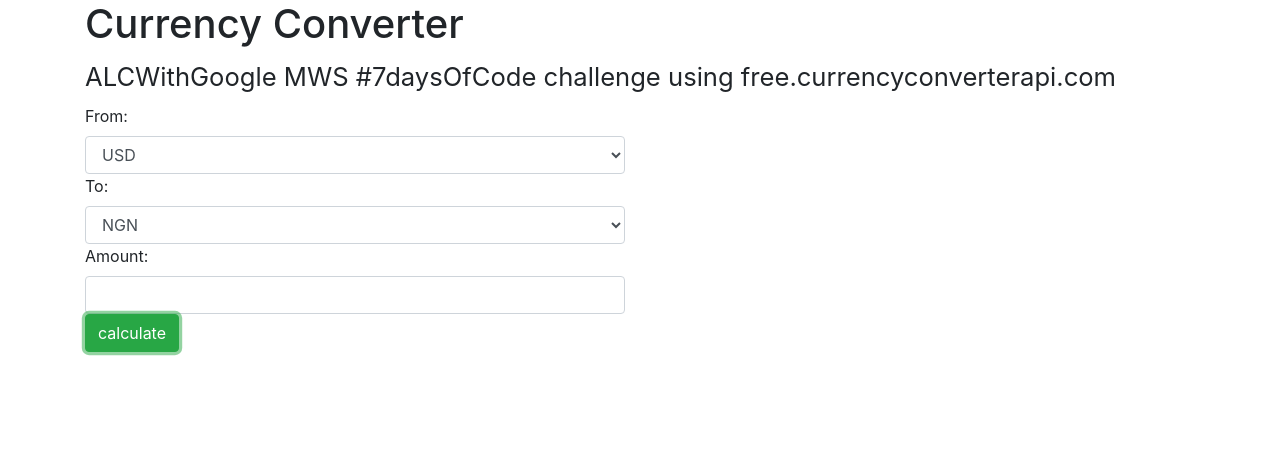
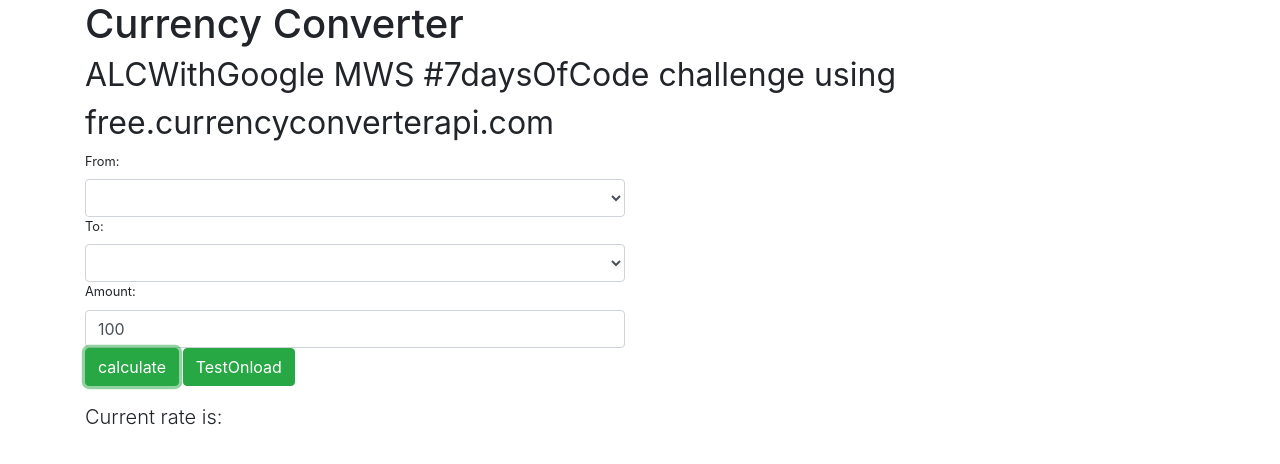
Before and after one commit to aghogho-u/Currency-converter, a plain HTML site: page index.html in a window 1280 px wide. Both pictures are taken after a click on the button "calculate". Drawn offline with nearby package versions, Linux system fonts and the light colour scheme; no server answers.

Commit message:
Updated script and a little html

```diff
--- a/index.html
+++ b/index.html
@@ -10,15 +10,13 @@
     <script src="main.js"></script>
 </head>
 <body>
+
   <div class="container">
     <div class="row">
       <div class="col-md-12">
         <div class="page-header">
           <h1>Currency Converter
-              <small><small><br/>ALCWithGoogle MWS #7daysOfCode challenge using free.currencyconverterapi.com</small></small></h1>
-
-              <!--The currencies used in the drop down are requested from <a href="https://free.currencyconverterapi.com/api/v5/currencies?" target="-blank"><q>https://free.currencyconverterapi.com/api/v5/currencies?-->
-
+            <small><br/>ALCWithGoogle MWS #7daysOfCode challenge using free.currencyconverterapi.com</h1>
               </div>
 
 
@@ -28,29 +26,26 @@
               <form role="form" class="form">
                 <div classs="form-group">
                   <label class="label-control" for="currencyFrom">From:</label>
-                    <select class="form-control" id="currencyFrom" name="currencyFrom">
-					<option>USD</option>
-					</select>
+                  <select class="form-control" id="currencyFrom" name="currencyFrom"> <option></option></select>
                 </div>
 
                 <div classs="form-group">
                   <label class="label-control" for="currencyTo">To:</label>
-                    <select class="form-control" id="currencyTo" name="currencyTo">
-					<option>NGN</option>
-					</select>
+                  <select class="form-control" id="currencyTo" name="currencyTo"><option></option></select>
                 </div>
 
                 <div classs="form-group">
                   <label class="label-control" for="amount">Amount:</label>
-                    <input type="text" class="form-control" id="amount" name="amount" />
+                  <input type="text" class="form-control" id="amount" name="amount" value="100"/>
                 </div>
 
                 <div class="form-group">
                   <input type="button" value="calculate" onclick="getConversionRates()" class="btn btn-success" />
+  <input type="button" value="TestOnload" onclick="testOnload()" class="btn btn-success" />
                 </div>
 
                 <div classs="form-group">
-                    <label id="result" class="label-control lead"></label>
+                  <label id="result" class="label-control lead">   </label>
                 </div>
               </form>
             </div>
@@ -61,7 +56,6 @@
       </div>
     </div>
 
-
 <script src="https://code.jquery.com/jquery-3.3.1.slim.min.js" integrity="sha384-q8i/X+965DzO0rT7abK41JStQIAqVgRVzpbzo5smXKp4YfRvH+8abtTE1Pi6jizo" crossorigin="anonymous"></script>
 <script src="https://cdnjs.cloudflare.com/ajax/libs/popper.js/1.14.0/umd/popper.min.js" integrity="sha384-cs/chFZiN24E4KMATLdqdvsezGxaGsi4hLGOzlXwp5UZB1LY//20VyM2taTB4QvJ" crossorigin="anonymous"></script>
 <script src="https://stackpath.bootstrapcdn.com/bootstrap/4.1.0/js/bootstrap.min.js" integrity="sha384-uefMccjFJAIv6A+rW+L4AHf99KvxDjWSu1z9VI8SKNVmz4sk7buKt/6v9KI65qnm" crossorigin="anonymous"></script>
--- a/main.js
+++ b/main.js
@@ -1,29 +1,93 @@
-
-
-//document.getElementById("result").innerHTML += 306.00
 function getConversionRates() {
-
-  let labelVal = document.getElementById("result").innerHTML;
-
+  let labelVal = document.getElementById("result");
+  labelVal.innerHTML = "Current rate is: ";
+  let currAmt = parseFloat(document.getElementById("amount").value);
   let currFrSelect = document.getElementById("currencyFrom").value;
 
   let currToSelect = document.getElementById("currencyTo").value;
 
-  let currPair = currFrSelect + "_" + currToSelect;
+  let currPair = `${currFrSelect}_${currToSelect}`;
+  let url = `https://free.currencyconverterapi.com/api/v5/convert?q=${currPair}&compact=ultra`;
 
-  let url = 'https://free.currencyconverterapi.com/api/v5/convert?q='
+  function logResult(data) {
+    let result = parseFloat(
+      Math.round(data[currPair] * currAmt)
+    ).toLocaleString();
+    console.log(data);
+    labelVal.innerHTML += result;
+  }
 
-  fetch(url + currPair).then(calculateRate(data))
+  function logError(error) {
+    console.log("Fetching the currency pair was a problem: \n", error);
+  }
 
-  function calculateRate(data){
-   // alert(data)  ;
-    try {
-       let currFrAmt = parseFloat(document.getElementById("amount").value);
-       labelVal +=(numeral(currFrAmt * data[currPair].val).format("0,0.00[0]"));
+  function validateResponse(response) {
+    if (!response.ok) {
+      throw Error(response.statusText);
+    }
+    return response;
+  }
 
-     } catch (e) {
-      alert("There is an error somewhere.");
+  function readResponseAsJSON(response) {
+    return response.json();
+  }
+
+  function fetchJSON(x) {
+    fetch(x)
+      .then(validateResponse)
+      .then(readResponseAsJSON)
+      .then(logResult)
+      .catch(logError);
+  }
+
+  fetchJSON(url);
+}
+
+
+
+function testOnload() {
+  let currencies = "https://free.currencyconverterapi.com/api/v5/currencies?";
+
+  function fillSelect(data) {
+    let myObject = data.results;
+    // myArr = [];
+    let select = document.getElementById("currencyFrom");
+    let select2 = document.getElementById("currencyTo");
+    for (let key in myObject) {
+      // myArr.push(myObject[key].id);
+      //}
+      //console.log(myArr);
+      //       for(index of myobject) {
+      select.options[select.options.length] = new Option(myObject[key].id, key);
+      select2.options[select2.options.length] = new Option(
+        myObject[key].id,
+        key
+      );
     }
-  };
+  }
 
+  function logError(error) {
+    console.log("Getting the list of currencies was a problem: \n", error);
+  }
+
+  function validateResponse(response) {
+    if (!response.ok) {
+      throw Error(response.statusText);
+    }
+    return response;
+  }
+
+  function readResponseAsJSON(response) {
+    return response.json();
+  }
+
+  function fetchJSON2(x) {
+    fetch(x)
+      .then(validateResponse)
+      .then(readResponseAsJSON)
+      .then(fillSelect)
+      .catch(logError);
+  }
+
+  fetchJSON2(currencies);
 }
```
Lines whose indentation alone changed are shown as unchanged.
